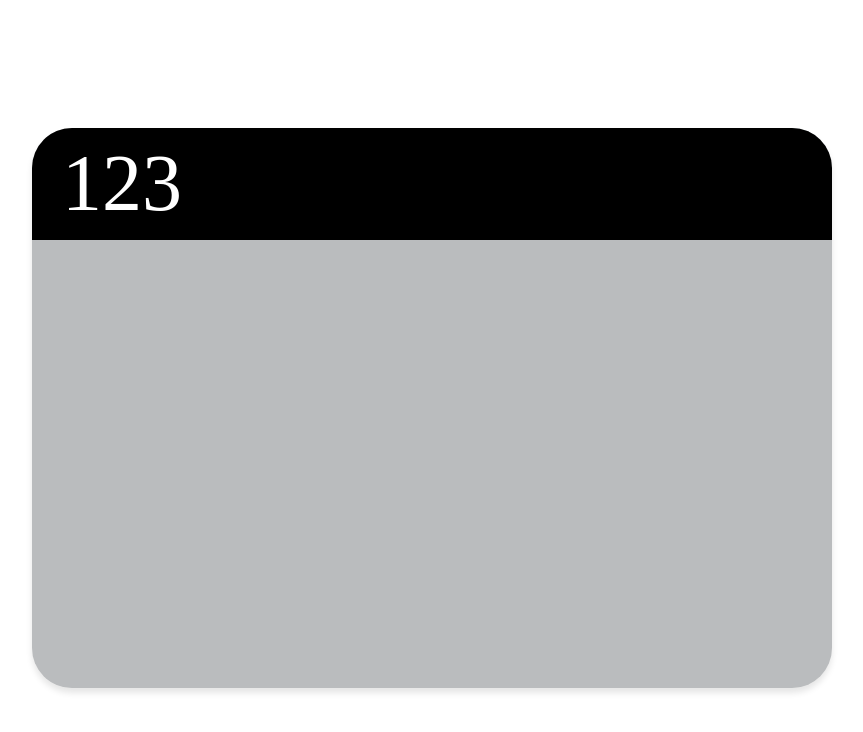
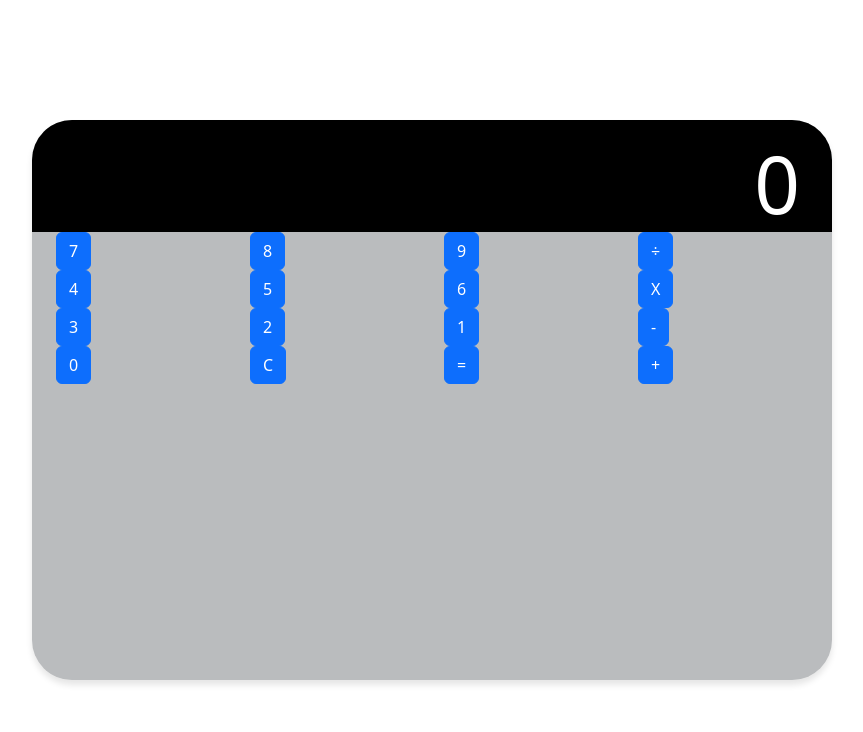
Before and after one commit to BenyHanonove/calculator, a React (Create React App) app: page / in a window 1280 px wide. Shown: the top 732 px of the page, without its empty margins (208-1071 px from the left). Built offline with nearby package versions, Linux system fonts and the light colour scheme.

Commit message:
start of pad for calc and buttons with bootstrap

```diff
--- a/package.json
+++ b/package.json
@@ -6,6 +6,7 @@
     "@testing-library/jest-dom": "^5.16.5",
     "@testing-library/react": "^13.4.0",
     "@testing-library/user-event": "^13.5.0",
+    "bootstrap": "^5.2.3",
     "react": "^18.2.0",
     "react-bootstrap": "^2.7.4",
     "react-dom": "^18.2.0",
--- a/src/App.js
+++ b/src/App.js
@@ -1,5 +1,6 @@
 import CalculatorBody from "./components/CalculatorBody/CalculatorBody.js";
-
+import "bootstrap/dist/css/bootstrap.css";
+import 'bootstrap/dist/css/bootstrap.min.css';
 
 function App() {
   return (
--- a/src/components/CalculatorBody/CalculatorBody.css
+++ b/src/components/CalculatorBody/CalculatorBody.css
@@ -1,10 +1,11 @@
 .calculator.container{
 height: 70vh;
+min-height: 20vh;
 background-color: rgb(186, 188, 190);
 box-shadow: 0 5px 6px rgba(0, 0, 0, 0.1);
 max-width: 800px;
 min-width: 400px;
-width: 80%;
+width: 70%;
 margin: 0 auto;
 border-radius: 40px;
 }
--- a/src/components/CalculatorBody/CalculatorBody.js
+++ b/src/components/CalculatorBody/CalculatorBody.js
@@ -1,14 +1,17 @@
 import React from 'react';
 import {Container } from "react-bootstrap";
 import CalculatorScreen from '../CalculatorScreen/CalculatorScreen';
+import CalculatorPad from '../CalculatorPad/CalculatorPad';
 import "./CalculatorBody.css";
 
 
 function CalculatorBody() {
+
   return (
     <div className='page-wrapper'>
         <Container className='calculator'>
             <CalculatorScreen/>
+            <CalculatorPad/>
         </Container>
     </div>
   )
--- /dev/null
+++ b/src/components/CalculatorButton/CalculatorButton.css
@@ -0,0 +1,3 @@
+.buttonText{
+    font-size: 30px;
+}
--- /dev/null
+++ b/src/components/CalculatorButton/CalculatorButton.js
@@ -0,0 +1,12 @@
+import React from 'react';
+import "./CalculatorButton.css";
+import { Button } from "react-bootstrap";
+
+
+function CalculatorButton({value}) {
+  return (
+        <Button>{value}</Button>
+  )
+}
+
+export default CalculatorButton;
--- /dev/null
+++ b/src/components/CalculatorPad/CalculatorPad.css
@@ -0,0 +1,6 @@
+.pad.container{
+    width: 100%;
+    height: 80%;
+    border-bottom-left-radius: 40px;
+    border-bottom-right-radius: 40px;
+}
--- /dev/null
+++ b/src/components/CalculatorPad/CalculatorPad.js
@@ -0,0 +1,35 @@
+import React from 'react';
+import { Container ,Row ,Col} from 'react-bootstrap';
+import CalculatorButton from '../CalculatorButton/CalculatorButton.js';
+import "./CalculatorPad.css";
+
+
+function CalculatorPad() {
+
+    const buttonsArr = [
+        ["7" ,"8" ,"9","÷"],
+        ["4" ,"5" ,"6","X"],
+        ["3" ,"2" ,"1","-"],
+        ["0" ,"C" ,"=","+"],
+      ];
+
+  return (
+    <Container className='pad'>
+        {
+            buttonsArr.map((row,rowIndex)=>(
+                <Row className='pad' key={rowIndex}>
+                    {
+                        row.map((buttonLabel ,buttonIndex)=>(
+                            <Col xs={3} key={`${row}/${buttonIndex}`}>
+                                <CalculatorButton value={buttonLabel}/>
+                            </Col>
+                        ))
+                    }
+                </Row>
+            ))
+        }
+    </Container>
+  )
+}
+
+export default CalculatorPad;
--- a/src/components/CalculatorScreen/CalculatorScreen.css
+++ b/src/components/CalculatorScreen/CalculatorScreen.css
@@ -1,15 +1,15 @@
 .CalculatorScreen.row{
     background-color: black;
-    width: 100%;
     height: 20%;
     border-top-right-radius: 40px;
     border-top-left-radius: 40px;
+    text-align: right;
 }
 
 .ScreenText{
     font-size:10vh;
     color: white;
     position: relative;
-    left: 30px;
-    top: 10px;
+    right: 20px;
+    top: 2.5%;
 }
--- a/src/components/CalculatorScreen/CalculatorScreen.js
+++ b/src/components/CalculatorScreen/CalculatorScreen.js
@@ -4,7 +4,7 @@ import "./CalculatorScreen.css";
 
 function CalculatorScreen() {
 
-    const [screenValue ,setScreenValue] = useState("123")
+    const [screenValue ,setScreenValue] = useState("0")
 
 
   return (
```
Also changed, not shown: 1 other file (tests, documents, lock files or other folders).
